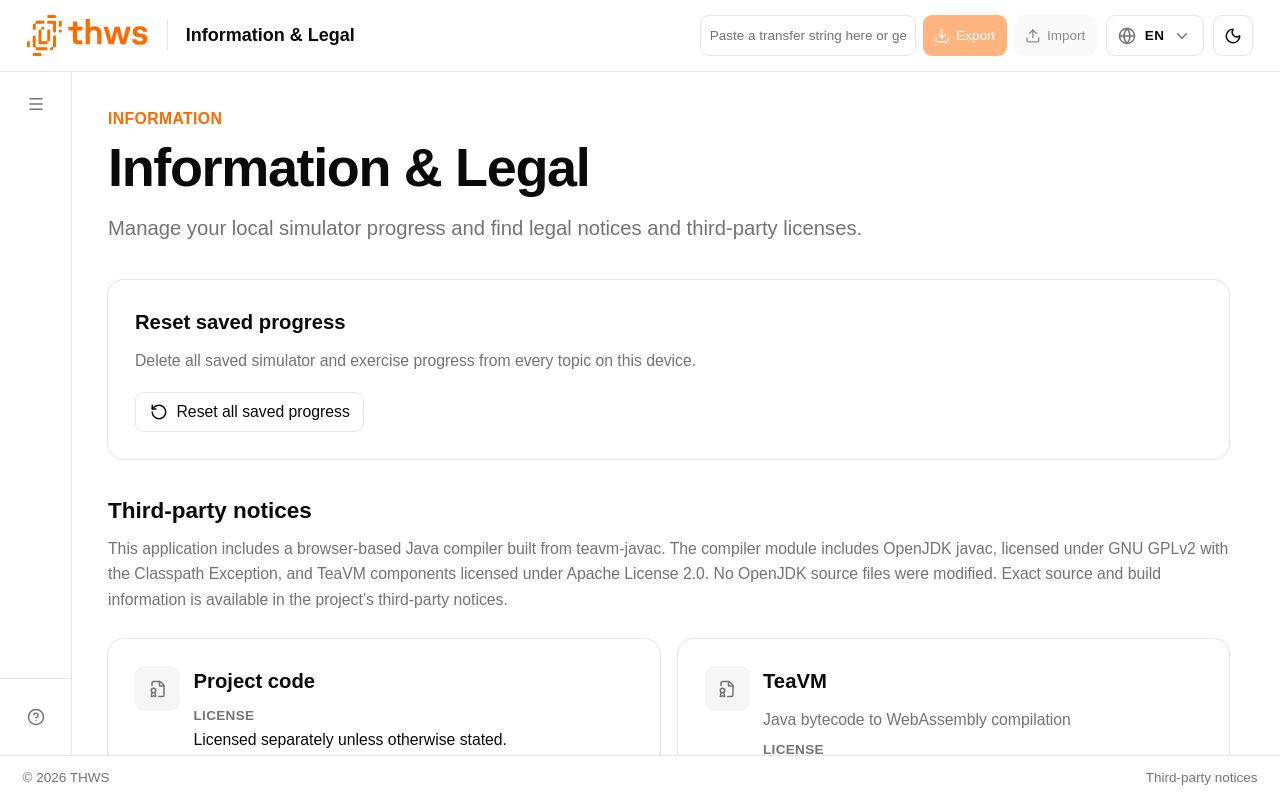
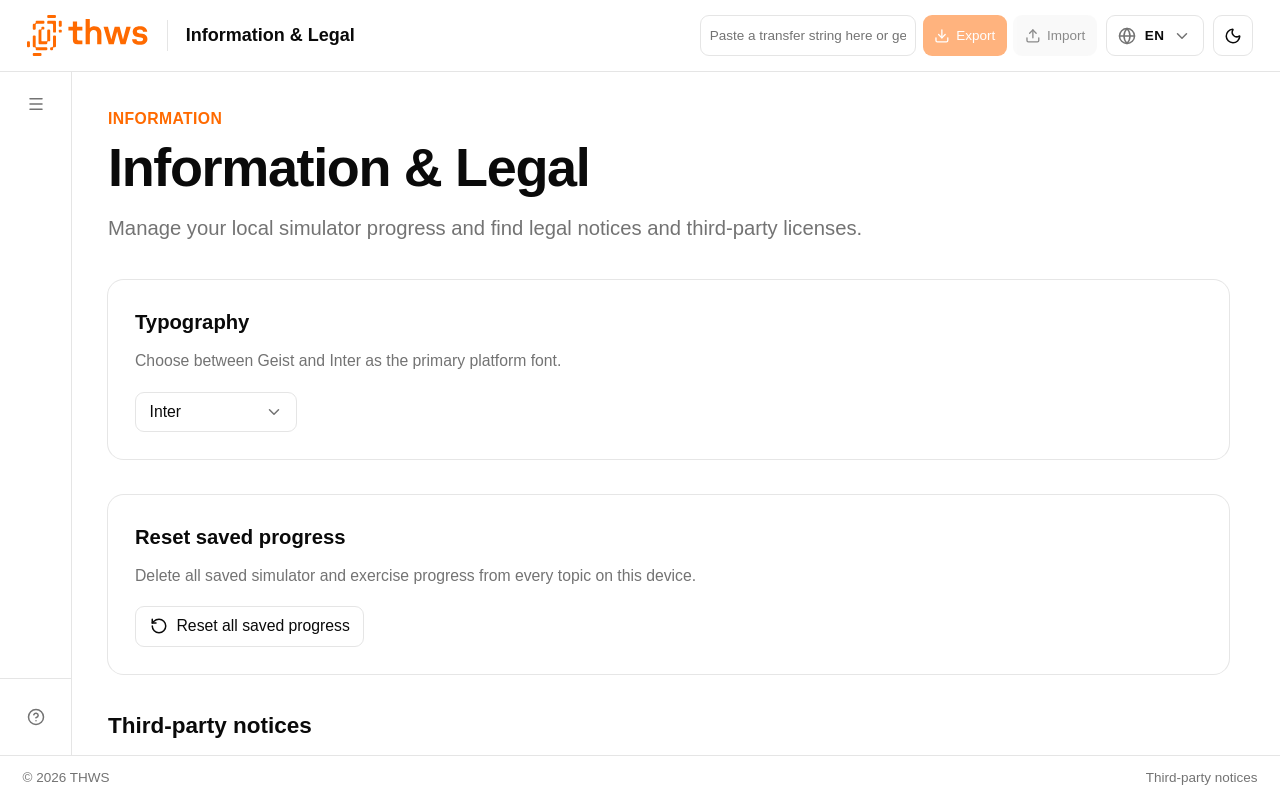
Before and after one commit to Markussus/ProjektArbeit_GI_Plattform, a React (Vite) app in the folder app/: page /info in a window 1280 px wide. Built offline with nearby package versions, Linux system fonts and the light colour scheme.

Commit message:
feat: added toggle to switch font

```diff
--- a/app/index.html
+++ b/app/index.html
@@ -39,6 +39,19 @@
             resolvedTheme === "dark",
           );
           document.documentElement.style.colorScheme = resolvedTheme;
+
+          // Apply persisted font before React mounts
+          const fontRaw = localStorage.getItem("font-storage");
+          if (fontRaw) {
+            const parsedFont = JSON.parse(fontRaw);
+            if (parsedFont?.state?.font === "geist") {
+              document.documentElement.dataset.font = "geist";
+            } else {
+              document.documentElement.dataset.font = "inter";
+            }
+          } else {
+            document.documentElement.dataset.font = "inter";
+          }
         } catch {
           // ignore
         }
--- a/app/package.json
+++ b/app/package.json
@@ -46,6 +46,7 @@
   },
   "dependencies": {
     "@fontsource-variable/geist": "^5.2.8",
+    "@fontsource-variable/inter": "5.3.0",
     "@monaco-editor/react": "^4.7.0",
     "@tailwindcss/vite": "^4.2.2",
     "class-variance-authority": "^0.7.1",
--- /dev/null
+++ b/app/src/hooks/useFont.ts
@@ -0,0 +1,27 @@
+import { useEffect } from "react";
+import { useFontStore } from "@/store/fontStore";
+import { applyFont, type AppFont } from "@/lib/font";
+
+export function useFont() {
+  const font = useFontStore((state) => state.font);
+  const setFontState = useFontStore((state) => state.setFont);
+
+  useEffect(() => {
+    applyFont(font);
+  }, [font]);
+
+  const setFont = (nextFont: AppFont) => {
+    applyFont(nextFont);
+    setFontState(nextFont);
+  };
+
+  const toggleFont = () => {
+    setFont(font === "geist" ? "inter" : "geist");
+  };
+
+  return {
+    font,
+    setFont,
+    toggleFont,
+  };
+}
--- a/app/src/i18n/locales/de/common.json
+++ b/app/src/i18n/locales/de/common.json
@@ -30,6 +30,12 @@
     "dark": "Dunkler Modus",
     "switchToLight": "Zu hellem Modus wechseln",
     "switchToDark": "Zu dunklem Modus wechseln"
+  },
+  "font": {
+    "title": "Schriftart",
+    "description": "Wähle zwischen Geist und Inter als primäre Schriftart der Plattform.",
+    "geist": "Geist",
+    "inter": "Inter"
   },
   "language": {
     "select": "Sprache auswählen",
--- a/app/src/i18n/locales/en/common.json
+++ b/app/src/i18n/locales/en/common.json
@@ -30,6 +30,12 @@
     "dark": "Dark Mode",
     "switchToLight": "Switch to light mode",
     "switchToDark": "Switch to dark mode"
+  },
+  "font": {
+    "title": "Typography",
+    "description": "Choose between Geist and Inter as the primary platform font.",
+    "geist": "Geist",
+    "inter": "Inter"
   },
   "language": {
     "select": "Select language",
--- a/app/src/index.css
+++ b/app/src/index.css
@@ -2,12 +2,13 @@
 @import "tw-animate-css";
 @import "shadcn/tailwind.css";
 @import "@fontsource-variable/geist";
+@import "@fontsource-variable/inter";
 
 @custom-variant dark (&:is(.dark *));
 
 @theme inline {
   --font-heading: var(--font-sans);
-  --font-sans: "Geist Variable", sans-serif;
+  --font-sans: var(--font-family-base, "Inter Variable", sans-serif);
 
   --color-sidebar-ring: var(--sidebar-ring);
   --color-sidebar-border: var(--sidebar-border);
@@ -77,6 +78,7 @@
 }
 
 :root {
+  --font-family-base: "Inter Variable", sans-serif;
   color-scheme: light;
 
   /* Base colors */
@@ -179,6 +181,14 @@
 
   --fa-node-fill: #eef2ff;
   --fa-node-stroke: rgba(99, 102, 241, 0.4);
+}
+
+html[data-font="inter"] {
+  --font-family-base: "Inter Variable", sans-serif;
+}
+
+html[data-font="geist"] {
+  --font-family-base: "Geist Variable", sans-serif;
 }
 
 .dark {
--- /dev/null
+++ b/app/src/lib/font.ts
@@ -0,0 +1,35 @@
+export type AppFont = "inter" | "geist";
+
+export const DEFAULT_FONT: AppFont = "inter";
+export const FONT_STORAGE_KEY = "font-storage";
+
+function isBrowser() {
+  return typeof window !== "undefined";
+}
+
+export function applyFont(font: AppFont) {
+  if (!isBrowser()) return;
+
+  const root = document.documentElement;
+  root.dataset.font = font;
+}
+
+export function getStoredFont(): AppFont {
+  if (!isBrowser()) return DEFAULT_FONT;
+
+  try {
+    const raw = window.localStorage.getItem(FONT_STORAGE_KEY);
+    if (!raw) return DEFAULT_FONT;
+
+    const parsed = JSON.parse(raw) as { state?: { font?: AppFont } };
+    const storedFont = parsed?.state?.font;
+
+    if (storedFont === "geist" || storedFont === "inter") {
+      return storedFont;
+    }
+
+    return DEFAULT_FONT;
+  } catch {
+    return DEFAULT_FONT;
+  }
+}
--- a/app/src/main.tsx
+++ b/app/src/main.tsx
@@ -4,10 +4,12 @@ import "@/i18n";
 import "./index.css";
 import App from "./App";
 import { applyTheme, getStoredTheme } from "./lib/theme";
+import { applyFont, getStoredFont } from "./lib/font";
 
-// Re-apply the persisted theme during hydration so the React tree and the
-// inline bootstrap script in index.html resolve to the same visual mode.
+// Re-apply the persisted theme and font during hydration so the React tree and
+// the inline bootstrap script in index.html resolve to the same visual mode.
 applyTheme(getStoredTheme());
+applyFont(getStoredFont());
 
 createRoot(document.getElementById("root")!).render(
   <StrictMode>
--- a/app/src/pages/Info/InfoPage.tsx
+++ b/app/src/pages/Info/InfoPage.tsx
@@ -1,6 +1,10 @@
 import { useEffect } from "react";
 import { useLocation } from "react-router-dom";
 import { useTranslation } from "react-i18next";
+import {
+  DropdownSelect,
+  type DropdownSelectOption,
+} from "@/components/shared/DropdownSelect/DropdownSelect";
 import { InlineResetControl } from "@/components/shared/InlineResetControl";
 import { PageIntro } from "@/components/shared/PageIntro/PageIntro";
 import {
@@ -8,6 +12,8 @@ import {
   type LicenseItem,
 } from "@/components/shared/LicenseList/LicenseList";
 import { trainingCenterStorage } from "@/lib/trainingCenter";
+import { useFont } from "@/hooks/useFont";
+import type { AppFont } from "@/lib/font";
 
 const licenseItems: LicenseItem[] = [
   {
@@ -43,6 +49,12 @@ const licenseItems: LicenseItem[] = [
 export function InfoPage() {
   const { t } = useTranslation();
   const location = useLocation();
+  const { font, setFont } = useFont();
+
+  const fontOptions: DropdownSelectOption<AppFont>[] = [
+    { value: "inter", label: t("common.font.inter") },
+    { value: "geist", label: t("common.font.geist") },
+  ];
 
   useEffect(() => {
     if (location.hash) {
@@ -64,6 +76,33 @@ export function InfoPage() {
         title={t("common.info.title")}
         description={t("common.info.description")}
       />
+
+      {/* Typography / Font Section */}
+      <section
+        id="typography"
+        className="bg-card ring-foreground/10 rounded-xl p-6 ring-1"
+      >
+        <h2 className="text-foreground text-lg font-semibold">
+          {t("common.font.title")}
+        </h2>
+        <p className="text-muted-foreground mt-2 text-sm leading-relaxed">
+          {t("common.font.description")}
+        </p>
+        <div className="mt-4 w-fit">
+          <DropdownSelect
+            value={font}
+            options={fontOptions}
+            onChange={(nextFont) => setFont(nextFont)}
+            ariaLabel={t("common.font.title")}
+            triggerClassName="h-9 min-w-36 justify-between gap-3 px-3 text-sm font-medium"
+            menuClassName="left-0 w-full min-w-36"
+            optionClassName="text-sm"
+            triggerTestId="font-select-trigger"
+            menuTestId="font-select-menu"
+            optionTestIdPrefix="font-select-option"
+          />
+        </div>
+      </section>
 
       {/* Progress Reset Section */}
       <section
--- /dev/null
+++ b/app/src/store/fontStore.ts
@@ -0,0 +1,29 @@
+import { create } from "zustand";
+import { persist, createJSONStorage } from "zustand/middleware";
+import { DEFAULT_FONT, FONT_STORAGE_KEY, type AppFont } from "@/lib/font";
+
+interface FontState {
+  font: AppFont;
+  setFont: (font: AppFont) => void;
+}
+
+export const useFontStore = create<FontState>()(
+  persist(
+    (set) => ({
+      font: DEFAULT_FONT,
+      setFont: (font) => set({ font }),
+    }),
+    {
+      name: FONT_STORAGE_KEY,
+      storage: createJSONStorage(() =>
+        typeof window !== "undefined" && window.localStorage
+          ? window.localStorage
+          : (globalThis.localStorage ?? {
+              getItem: () => null,
+              setItem: () => {},
+              removeItem: () => {},
+            }),
+      ),
+    },
+  ),
+);
```
Also changed, not shown: 2 other files (tests, documents, lock files or other folders).
